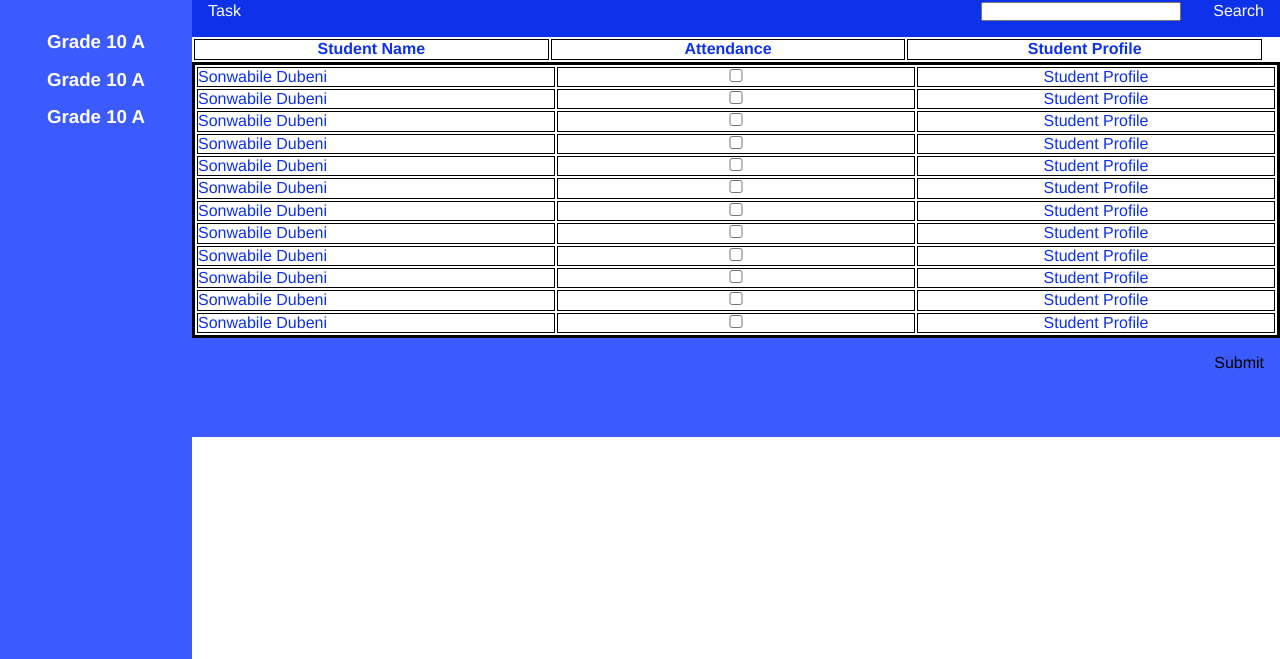
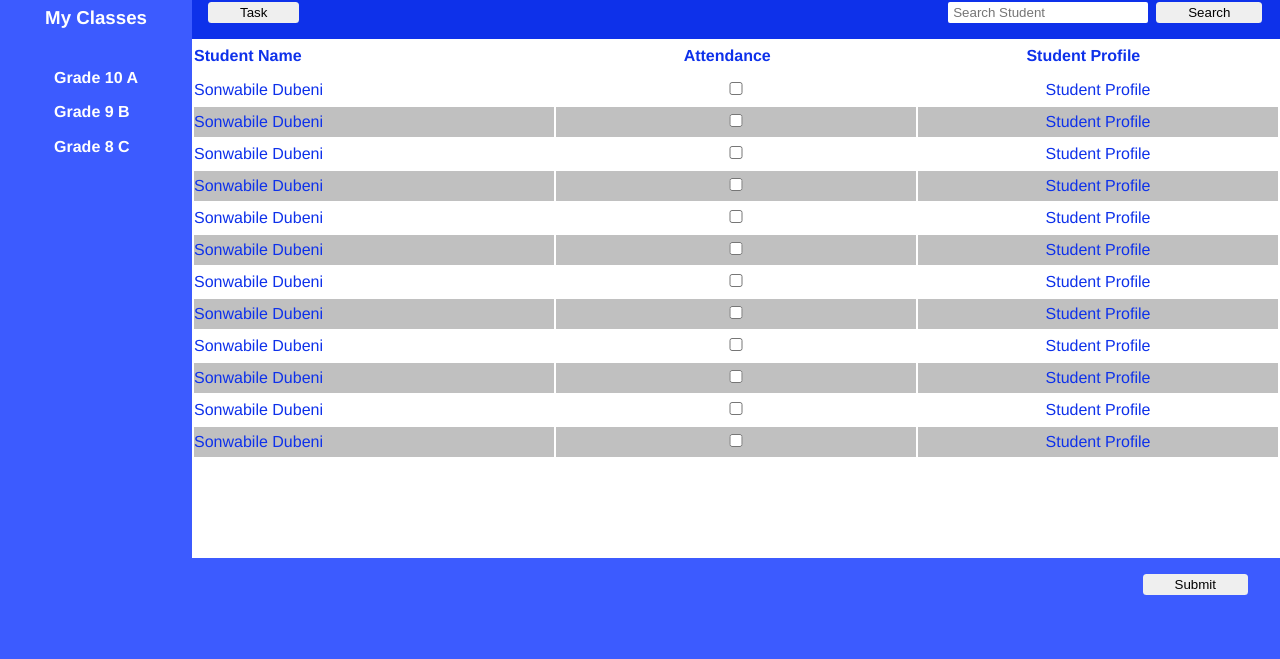
Before and after one commit to qodbrains-software/school-progress-tracker, a plain HTML site: page Attendance.html in a window 1280 px wide. Shown: the part 141-800 px from the top of the page. Drawn offline with Linux system fonts and the light colour scheme.

Commit message:
new attendance-board

```diff
--- a/Attendance.html
+++ b/Attendance.html
@@ -12,15 +12,18 @@
       <aside class="width15 flex flex-col a-center dash-aside-bg dash-clr">
         <div class="margin-top-medium text-center margin-bottom-xxsmall">
           <img src="./images/logo.svg" alt="" class="logo" />
+          <h3 class="padding-top-small">My Classes</h3>
         </div>
         <div class="padding-top-medium">
-          <h3 class="padding-bottom-small">Grade 10 A</h3>
-          <h3 class="padding-bottom-small">Grade 10 A</h3>
-          <h3>Grade 10 A</h3>
+          <h4 class="padding-bottom-small">Grade 10 A</h4>
+          <h4 class="padding-bottom-small">Grade 9 B</h4>
+          <h4>Grade 8 C</h4>
         </div>
       </aside>
-      <section class="width85">
-        <header class="dash-header-bg padding-bottom-small padding-right-small padding-left-xsmall dash-clr">
+      <section class="width85 flex flex-col">
+        <header
+          class="dash-header-bg padding-bottom-small padding-right-small padding-left-xsmall dash-clr"
+        >
           <div class="flex js-between padding-top-small">
             <h1>SOUTH SECONDARY SCHOOL</h1>
             <div class="flex a-center padding-right-small">
@@ -36,22 +39,21 @@
             <h3>20 April 2022</h3>
           </div>
           <div class="flex js-between padding-top-small">
-            <p>Task</p>
+            <button class="btn cursor1">Task</button>
             <div class="flex">
-              <input type="search" />
-              <p class="margin-left-small">Search</p>
+              <input type="search" class="input" placeholder="Search Student"/>
+              <button class="margin-left-xsmall btn cursor1">Search</button>
             </div>
           </div>
         </header>
         <table class="width100 padding-right-small add-clr">
           <tr>
-              <th>Student Name</th>
+            <th class="text-start">Student Name</th>
             <th>Attendance</th>
             <th>Student Profile</th>
           </tr>
         </table>
-        <main class="head add-clr">
-          <div class="main scroll height100p border">
+        <main class="flex flex-col scroll add-clr height100p">
           <table class="width100">
             <tr>
               <td>Sonwabile Dubeni</td>
@@ -113,14 +115,12 @@
               <td class="text-center"><input type="checkbox" /></td>
               <td class="text-center">Student Profile</td>
             </tr>
-
           </table>
-          </div>
         </main>
         <footer
-          class="flex j-end padding-top-small padding-bottom-large padding-right-small dash-aside-bg"
+          class="flex j-end a-center padding-top-small padding-bottom-large padding-right-medium dash-aside-bg"
         >
-          <p>Submit</p>
+          <button class="btn cursor1">Submit</button>
         </footer>
       </section>
     </div>
--- a/theme.css
+++ b/theme.css
@@ -220,6 +220,10 @@ color: #ffff;
   }
 
   /* LEFT: outter spacer sizes */
+  .margin-left-xsmall {
+    margin-left: .5rem;
+  }
+
   .margin-left-small {
     margin-left: 2rem;
   }
@@ -259,9 +263,11 @@ color: #ffff;
   }
 
   /* RIGHT: inner spacer sizes */
+
   .padding-right-small {
-    padding-right: 1rem;
+    padding-right: 1.1rem;
   }
+
   .padding-right-medium {
     padding-right: 2rem;
   }
@@ -682,16 +688,16 @@ form [placeholder] {
   overflow-y: scroll;
 }
 
-tr, td, th {
-  border: solid black 1px;
+tr:nth-child(even) {
+  background-color: rgb(192, 192, 192);
+}
+
+tr {
+  height: 30px;
 }
 
 td, th {
   width: 33%;
-}
-
-.border {
-  border: solid black;
 }
 
 .height100v {
@@ -699,9 +705,18 @@ td, th {
 }
 
 .height100p {
-  min-height: 100%;
+  height: 100%;
 }
 
-.main {
-  height: 100%;
+.btn {
+  padding: .2rem 2rem;
+  border: none;
+  border-radius: 3.5px;
 }
+
+.input {
+  border: none;
+  outline: none;
+  border-radius: 2px;
+  padding-left: 5px;
+}
```
Lines whose indentation alone changed are shown as unchanged.
